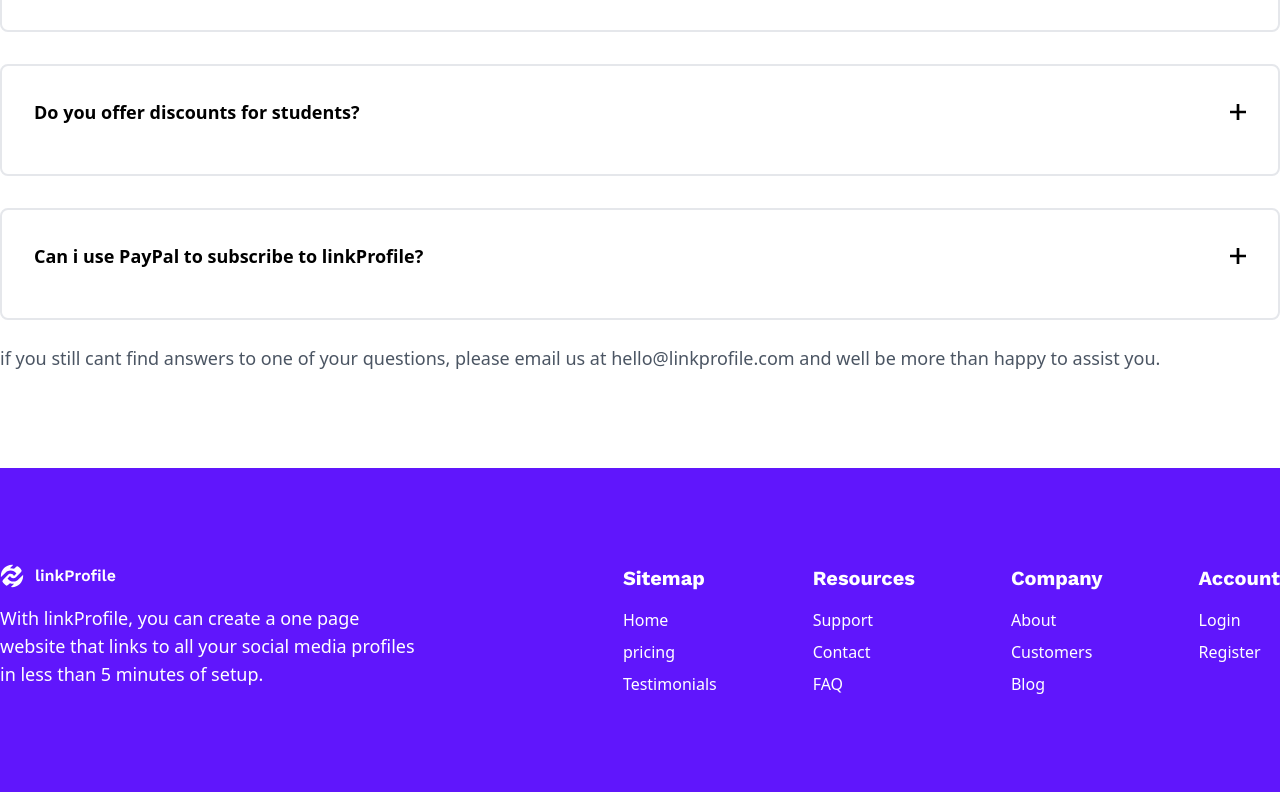
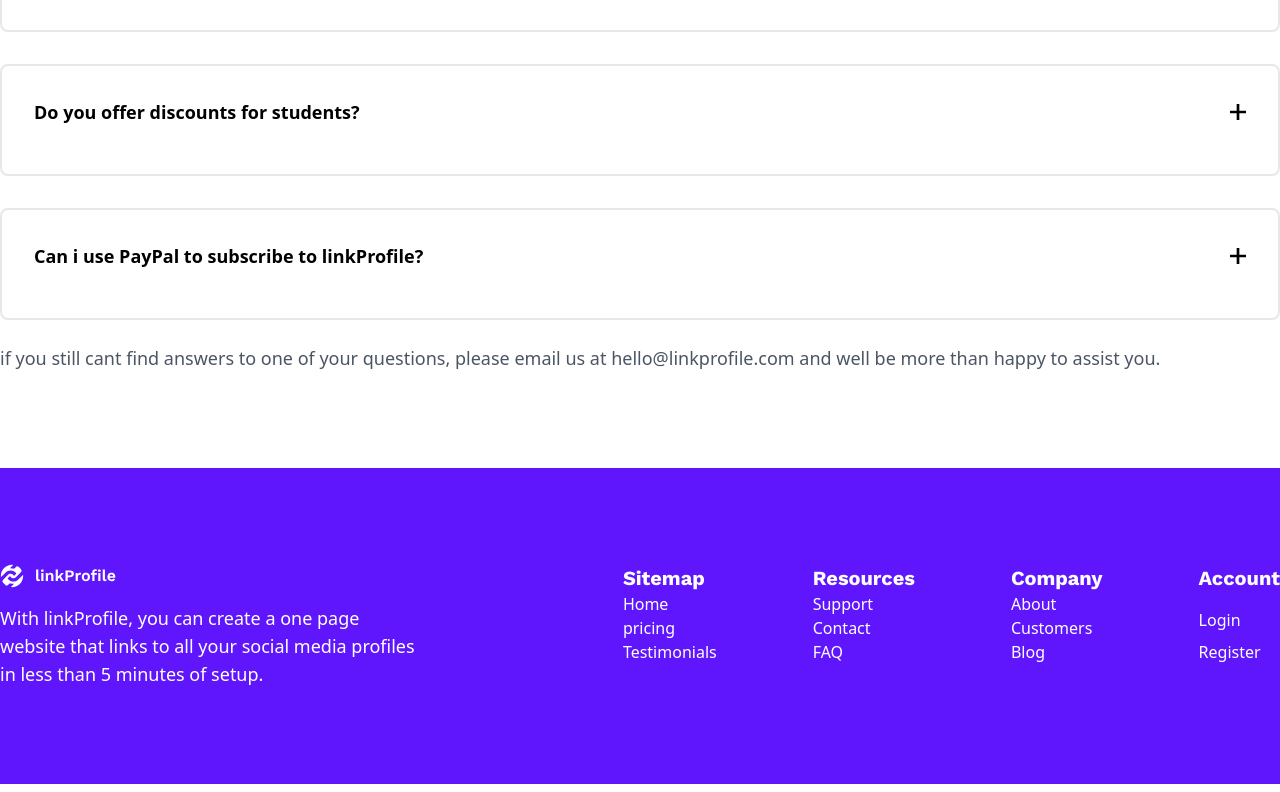
Before and after one commit to Amirmohamadhejazi/starter-landing, a React (Vite) app: page / in a window 1280 px wide. Shown: the part 3634-4426 px from the top of the page. Built offline with nearby package versions, Linux system fonts and the light colour scheme.

Commit message:
fix links

```diff
--- a/src/component/Dashboard/index.jsx
+++ b/src/component/Dashboard/index.jsx
@@ -59,7 +59,7 @@
                         </div>
                         <div className={`flex gap-1 items-center cursor-pointer ${tab === 4 && 'text-[#6016fc]'}`}>
                             <TbSettings className="text-lg"/>
-                            <p className="text-md font-Bold" onClick={()=>setTab(4)}>Publish</p>
+                            <p className="text-md font-Bold">Publish</p>
                         </div>
                     </div>
                     <div className="w-full lg:basis-4/5 rounded-md bg-white  bg-[#dcdcdc]  p-5" >
--- a/src/component/Home/Footer/index.jsx
+++ b/src/component/Home/Footer/index.jsx
@@ -12,22 +12,24 @@
                     </div>
                     <div className="lg:basis-2/3 justify-between flex-wrap lg:justify-end flex gap-12 lg:gap-24 mt-6 lg:mt-0">
                         <div className="flex flex-col">
-                            <span className="font-Bold text-xl">Sitemap</span>
-                            <span className="mt-4">Home</span>
-                            <span className="mt-2">pricing</span>
-                            <span className="mt-2">Testimonials</span>
+                            <Link to={"./"} ><span className="font-Bold text-xl">Sitemap</span></Link>
+                            <Link to={"./"} ><span className="mt-4">Home</span></Link>
+                            <Link to={"./"} ><span className="mt-2">pricing</span></Link>
+                            <Link to={"./"} ><span className="mt-2">Testimonials</span></Link>
                         </div>
                         <div className="flex flex-col">
-                            <span className="font-Bold text-xl">Resources</span>
-                            <span className=" mt-4">Support</span>
-                            <span className="mt-2">Contact</span>
-                            <span className="mt-2">FAQ</span>
+                            <Link to={"./"} ><span className="font-Bold text-xl">Resources</span></Link>
+                            <Link to={"./"} ><span className=" mt-4">Support</span></Link>
+                            <Link to={"./"} ><span className="mt-2">Contact</span></Link>
+                            <Link to={"./"} ><span className="mt-2">FAQ</span></Link>
+
                         </div>
                         <div className="flex flex-col">
-                            <span className="font-Bold text-xl">Company</span>
-                            <span className=" mt-4">About</span>
-                            <span className="mt-2">Customers</span>
-                            <span className="mt-2">Blog</span>
+                            <Link to={"./"} ><span className="font-Bold text-xl">Company</span></Link>
+                            <Link to={"./"} ><span className=" mt-4">About</span></Link>
+                            <Link to={"./"} ><span className="mt-2">Customers</span></Link>
+                            <Link to={"./"} ><span className="mt-2">Blog</span></Link>
+
                         </div>
                         <div className="flex flex-col">
                             <span className="font-Bold text-xl">Account</span>
--- a/src/component/Home/index.jsx
+++ b/src/component/Home/index.jsx
@@ -1,5 +1,6 @@
 import "./style.scss"
 import { useSelector, useDispatch } from 'react-redux'
+import { Link } from "react-router-dom";
 import { bg_header, Feature, Avatar1, Avatar2, Avatar3, Pattern ,Checkmark, CheckmarkGray, NotAvailable , NotAvailableGray, plus, minus} from "../../assets";
 import Header from "src/component/Home/Header";
 import Footer from "src/component/Home/Footer";
@@ -175,9 +176,13 @@
                                                         <span className=" font-Bold">User analytics.</span>
                                                     </div>
                                                 </div>
-                                                <button className={` font-bold py-4 px-4 w-full rounded ${items.mode === 1 ? 'bg-[#6016fc] text-white' :'bg-[#e5d9fc] text-[#6016fc]'}`}>
+                                                <Link to={"./"} >
+                                                    <button className={` font-bold py-4 px-4 w-full rounded ${items.mode === 1 ? 'bg-[#6016fc] text-white' :'bg-[#e5d9fc] text-[#6016fc]'}`}>
                                                     Subscribe
                                                 </button>
+                                                </Link>
+
+
                                             </div>
 
                                         )
```
